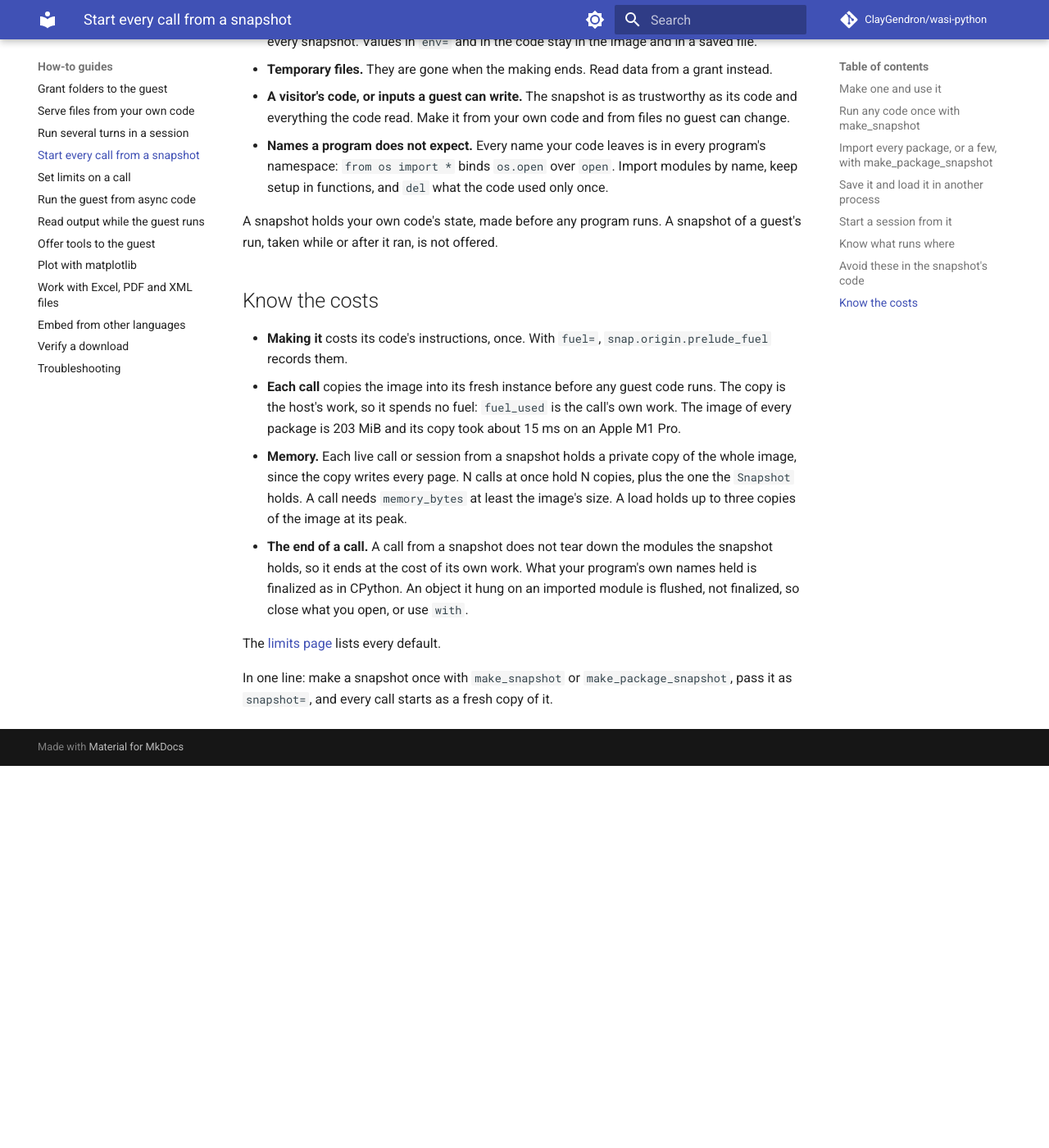
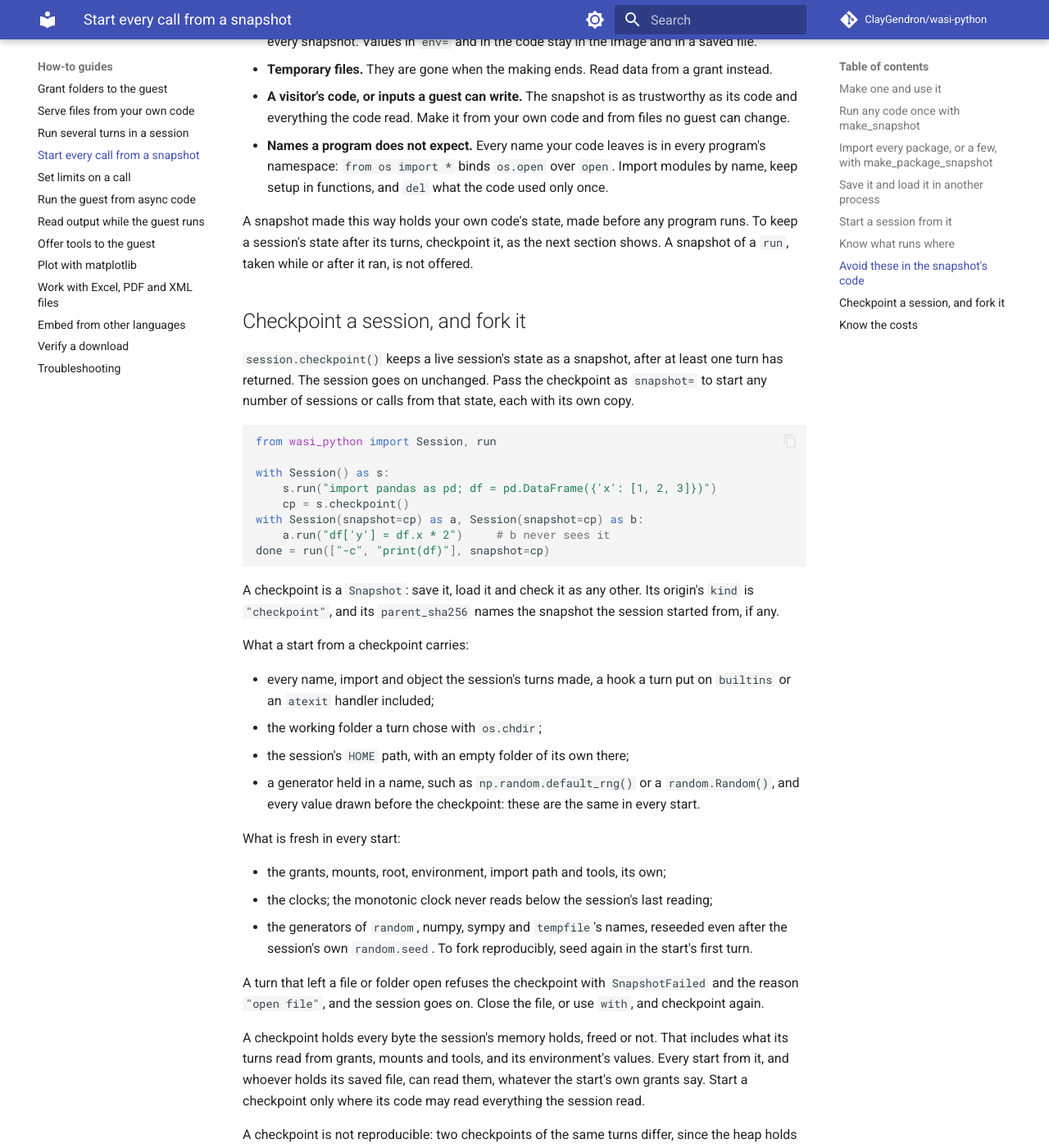
Before and after one commit to ClayGendron/wasi-python, an MkDocs documentation site: the page built from docs/how-to/snapshots.md, in a window 1280 px wide and 1400 px high, scrolled down 3674 px. Shown: the whole window at 82% size. Built offline with MkDocs 1.6.1 and Material for MkDocs 9.7.7, drawn with Linux system fonts in a browser that asks for light colours; comment, search, counter and statistics services are not loaded; before the commit the page ends 4608 px from its top, so only the background shows below that; some of the changed text lies outside the part shown.

Commit message:
162: the documentation of a checkpoint, and the news file
Co-Authored-By: Claude Opus 5.5 <noreply@anthropic.com>

````diff
--- a/docs/how-to/snapshots.md
+++ b/docs/how-to/snapshots.md
@@ -123,7 +123,43 @@ What is fresh in every call:
 - **A visitor's code, or inputs a guest can write.** The snapshot is as trustworthy as its code and everything the code read. Make it from your own code and from files no guest can change.
 - **Names a program does not expect.** Every name your code leaves is in every program's namespace: `from os import *` binds `os.open` over `open`. Import modules by name, keep setup in functions, and `del` what the code used only once.
 
-A snapshot holds your own code's state, made before any program runs. A snapshot of a guest's run, taken while or after it ran, is not offered.
+A snapshot made this way holds your own code's state, made before any program runs. To keep a session's state after its turns, checkpoint it, as the next section shows. A snapshot of a `run`, taken while or after it ran, is not offered.
+
+## Checkpoint a session, and fork it
+
+`session.checkpoint()` keeps a live session's state as a snapshot, after at least one turn has returned. The session goes on unchanged. Pass the checkpoint as `snapshot=` to start any number of sessions or calls from that state, each with its own copy.
+
+```python
+from wasi_python import Session, run
+
+with Session() as s:
+    s.run("import pandas as pd; df = pd.DataFrame({'x': [1, 2, 3]})")
+    cp = s.checkpoint()
+with Session(snapshot=cp) as a, Session(snapshot=cp) as b:
+    a.run("df['y'] = df.x * 2")     # b never sees it
+done = run(["-c", "print(df)"], snapshot=cp)
+```
+
+A checkpoint is a `Snapshot`: save it, load it and check it as any other. Its origin's `kind` is `"checkpoint"`, and its `parent_sha256` names the snapshot the session started from, if any.
+
+What a start from a checkpoint carries:
+
+- every name, import and object the session's turns made, a hook a turn put on `builtins` or an `atexit` handler included;
+- the working folder a turn chose with `os.chdir`;
+- the session's `HOME` path, with an empty folder of its own there;
+- a generator held in a name, such as `np.random.default_rng()` or a `random.Random()`, and every value drawn before the checkpoint: these are the same in every start.
+
+What is fresh in every start:
+
+- the grants, mounts, root, environment, import path and tools, its own;
+- the clocks; the monotonic clock never reads below the session's last reading;
+- the generators of `random`, numpy, sympy and `tempfile`'s names, reseeded even after the session's own `random.seed`. To fork reproducibly, seed again in the start's first turn.
+
+A turn that left a file or folder open refuses the checkpoint with `SnapshotFailed` and the reason `"open file"`, and the session goes on. Close the file, or use `with`, and checkpoint again.
+
+A checkpoint holds every byte the session's memory holds, freed or not. That includes what its turns read from grants, mounts and tools, and its environment's values. Every start from it, and whoever holds its saved file, can read them, whatever the start's own grants say. Start a checkpoint only where its code may read everything the session read.
+
+A checkpoint is not reproducible: two checkpoints of the same turns differ, since the heap holds real times and entropy. Its `image_sha256` names it.
 
 ## Know the costs
 
````
Also changed, not shown: context/changes/162-a-sessions-state-is-a-snapshot.md (added, +34 -0 lines), docs/how-to/embed-from-other-languages.md (+10 -0 lines), docs/how-to/sessions.md (+1 -1 lines), docs/reference/defaults-and-limits.md (+2 -0 lines), docs/reference/glossary.md (+3 -1 lines), docs/reference/results-and-errors.md (+5 -3 lines).
